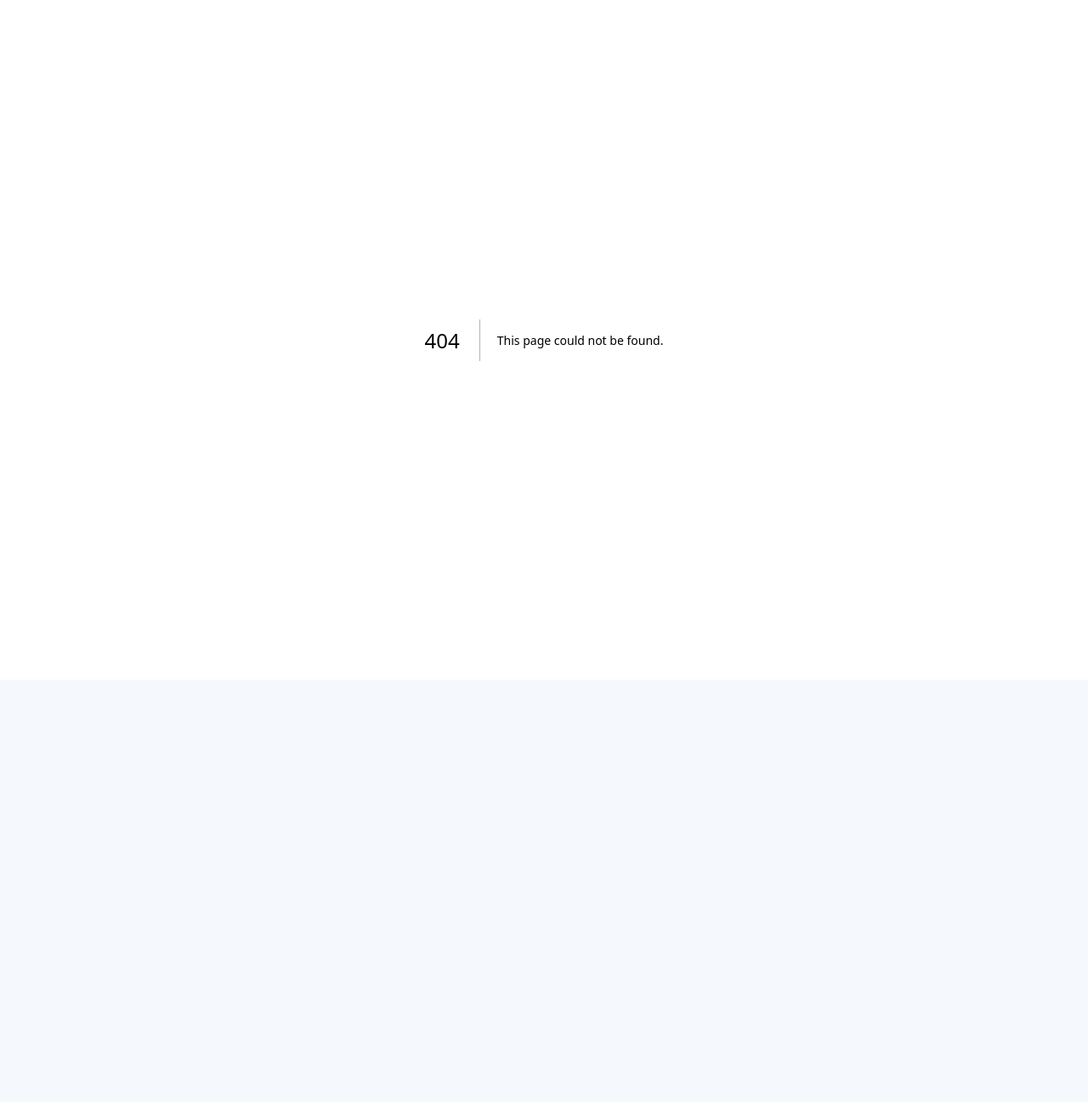
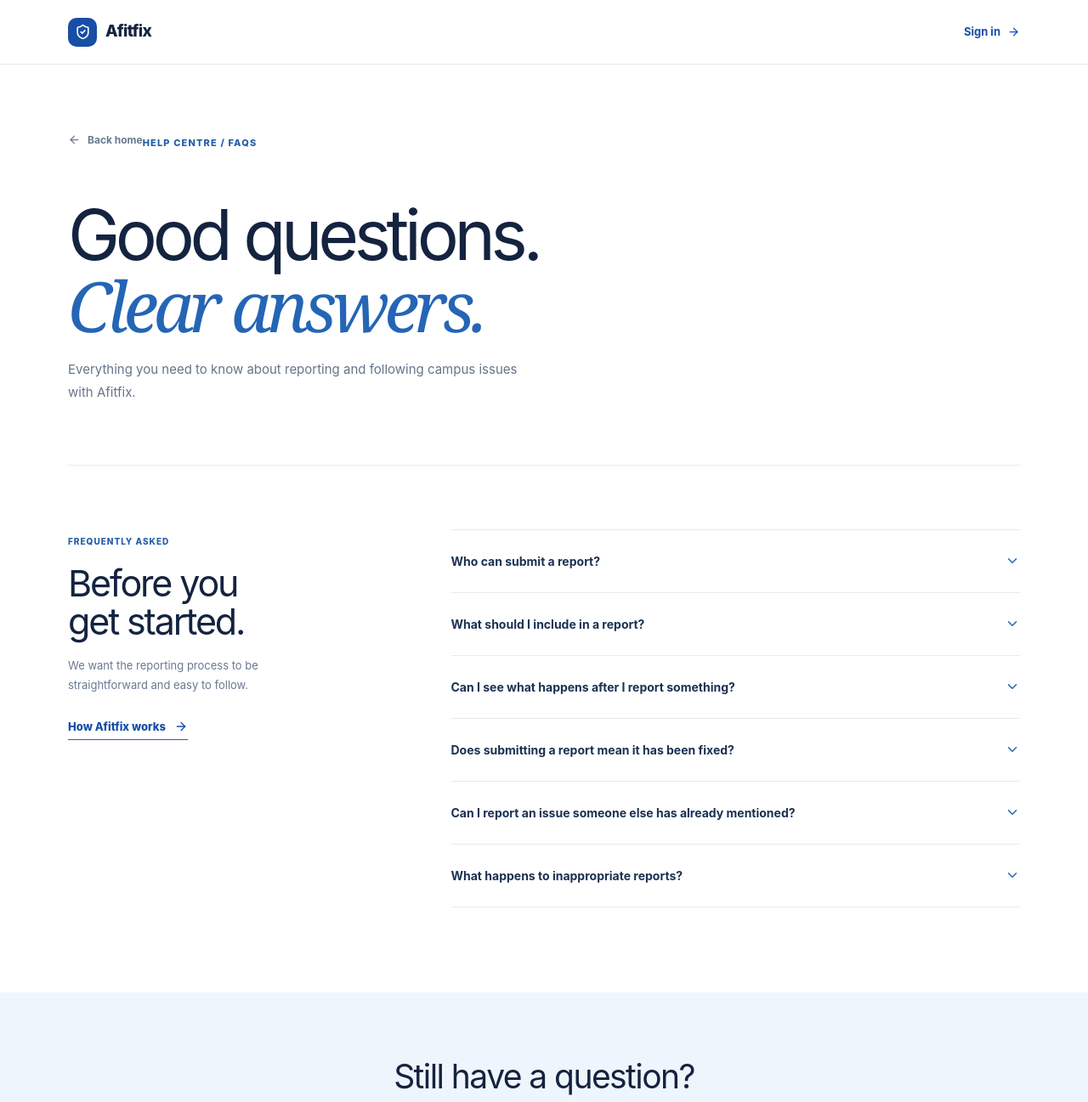
Before and after one commit to fawazfff/Afitfix, a Next.js app: page /faq in a window 1280 px wide. Before the commit this address had no page. Shown: the top 1297 px of the page at 85% size. Before the commit the page ends 800 px from the top, so only its background shows below. Built offline with nearby package versions, Linux system fonts and the light colour scheme.

Commit message:
Add dedicated faq information page

```diff
--- /dev/null
+++ b/src/app/faq/page.tsx
@@ -0,0 +1,21 @@
+import Link from "next/link";
+import { ArrowLeft, ArrowRight, ChevronDown, ShieldCheck } from "lucide-react";
+
+const questions = [
+  ["Who can submit a report?","AFIT students with an Afitfix account can submit campus issue reports and follow the reports they create."],
+  ["What should I include in a report?","Add a clear title, choose the closest category, describe what is wrong and include the campus location. You can attach a photo when it helps explain the issue."],
+  ["Can I see what happens after I report something?","Yes. Sign in to view the report, its current status, comments and status history."],
+  ["Does submitting a report mean it has been fixed?","No. A report records an issue for review. Its status is updated as administrators review and work on it."],
+  ["Can I report an issue someone else has already mentioned?","Check the campus feed first. If a similar report exists, you can add a comment to provide more detail rather than creating a duplicate."],
+  ["What happens to inappropriate reports?","Reports should be accurate, respectful and related to campus conditions. Administrators can review reports and take appropriate moderation action."],
+];
+
+export default function FAQPage() {
+ return <main className="info-page">
+  <header className="info-nav"><Link className="brand" href="/"><span className="brand-mark"><ShieldCheck size={19}/></span>Afitfix</Link><Link className="info-nav-action" href="/login">Sign in <ArrowRight size={15}/></Link></header>
+  <section className="info-hero"><Link href="/" className="info-back"><ArrowLeft size={15}/> Back home</Link><span className="section-eyebrow">HELP CENTRE / FAQS</span><h1>Good questions.<br/><em>Clear answers.</em></h1><p>Everything you need to know about reporting and following campus issues with Afitfix.</p></section>
+  <section className="info-content"><div className="info-side"><span>FREQUENTLY ASKED</span><h2>Before you<br/>get started.</h2><p>We want the reporting process to be straightforward and easy to follow.</p><Link href="/how-it-works" className="text-cta">How Afitfix works <ArrowRight size={16}/></Link></div><div className="faq-list">{questions.map(([q,a])=><details className="faq-item" key={q}><summary>{q}<ChevronDown size={18}/></summary><p>{a}</p></details>)}</div></section>
+  <section className="info-bottom"><h2>Still have a question?</h2><p>Sign in to your account and use the report comments to share context with the campus community.</p><Link className="button button-orange" href="/login">Go to Afitfix <ArrowRight size={16}/></Link></section>
+  <footer className="info-footer"><Link href="/">Afitfix</Link><span>Built for the AFIT community · Kaduna</span><Link href="/what-to-report">What to report</Link></footer>
+ </main>;
+}
```
